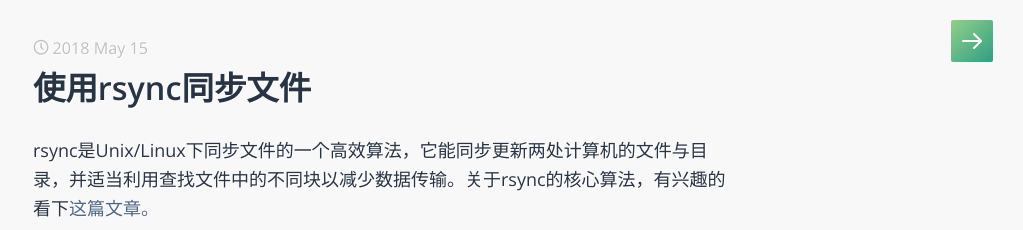
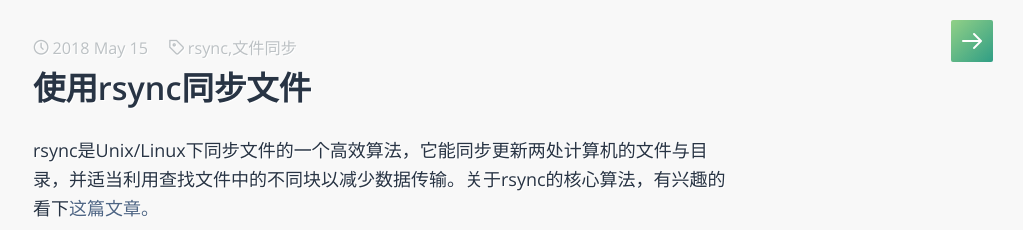
Before and after one commit to kpali/blog, a Jekyll site: the page built from _posts/2018-05-15-使用rsync同步文件.md, in a window 1280 px wide. Shown: the top 230 px of the page, without its empty margins (257-1280 px from the left). Built offline with Jekyll 4.4.1, drawn with Linux system fonts in a browser that asks for light colours; some web fonts are replaced.

Commit message:
Update 使用rsync同步文件

```diff
--- a/_posts/2018-05-15-使用rsync同步文件.md
+++ b/_posts/2018-05-15-使用rsync同步文件.md
@@ -1,6 +1,8 @@
 ---
 title: 使用rsync同步文件
 layout: post
+categories: 工具
+tags: 'rsync,文件同步'
 ---
 rsync是Unix/Linux下同步文件的一个高效算法，它能同步更新两处计算机的文件与目录，并适当利用查找文件中的不同块以减少数据传输。关于rsync的核心算法，有兴趣的看下[这篇文章。](http://coolshell.cn/articles/7425.html "rsync的核心算法")
 
```
